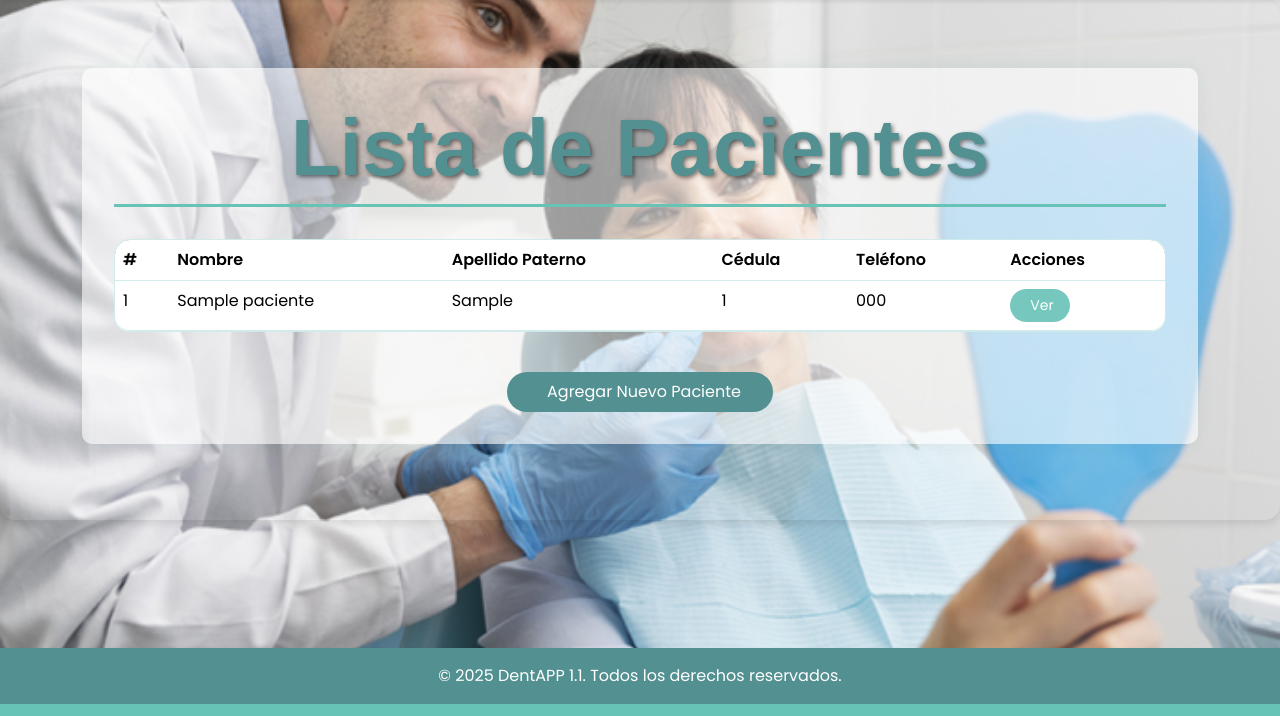
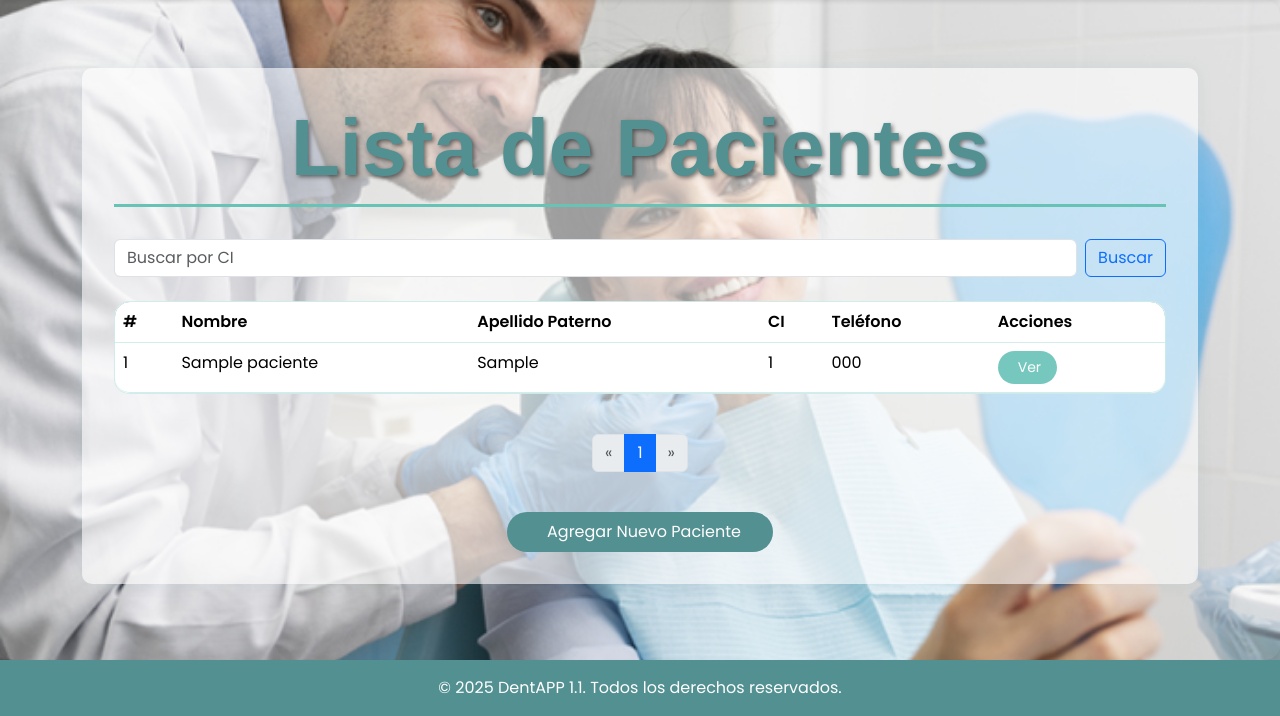
Before and after one commit to HAjiMe-0/BDdentista, a Flask app: page /pacientes in a window 1280 px wide. Shown: the part 96-812 px from the top of the page. Run offline with Flask 3, Linux system fonts and the light colour scheme; the visitor is signed in with stand-in values (Sample User, id 1); tables that the repository leaves empty hold one stand-in row (values such as "Sample post"); some libraries are stand-ins or nearby versions.

Commit message:
Añadir opción para exportar tratamiento a PDF y mejorar paginación en lista de pacientes

```diff
--- a/app/templates/pacientes/listar_pacientes.html
+++ b/app/templates/pacientes/listar_pacientes.html
@@ -133,11 +133,18 @@
         overflow: hidden;
     }
 </style>
-
 <div class="container mt-4">
     <div class="custom-container">
         <h1 class="custom-title text-center">Lista de Pacientes</h1>
 
+        <!-- Formulario de búsqueda -->
+        <!-- Formulario de búsqueda -->
+        <div class="mb-4">
+            <form method="post" action="{{ url_for('main.buscar_pacientes') }}" class="d-flex">
+                <input type="text" name="ci" class="form-control me-2" placeholder="Buscar por CI" aria-label="Buscar por CI">
+                <button type="submit" class="btn btn-outline-primary">Buscar</button>
+            </form>
+        </div>
         <div class="table-responsive mt-4">
             <table class="table custom-table">
                 <thead>
@@ -145,7 +152,7 @@
                         <th>#</th>
                         <th>Nombre</th>
                         <th>Apellido Paterno</th>
-                        <th>Cédula</th>
+                        <th>CI</th>
                         <th>Teléfono</th>
                         <th>Acciones</th>
                     </tr>
@@ -176,6 +183,48 @@
             </table>
         </div>
 
+        <div class="d-flex justify-content-center mt-4">
+            <nav aria-label="Page navigation">
+                <ul class="pagination">
+                    {% if pagination.has_prev %}
+                    <li class="page-item">
+                        <a class="page-link" href="{{ url_for('main.listar_pacientes', page=pagination.prev_num, nombre=nombre_buscar, apellido=apellido_buscar, cedula=cedula_buscar) }}" aria-label="Previous">
+                            <span aria-hidden="true">&laquo;</span>
+                        </a>
+                    </li>
+                    {% else %}
+                    <li class="page-item disabled">
+                        <span class="page-link" aria-hidden="true">&laquo;</span>
+                    </li>
+                    {% endif %}
+
+                    {% for page_num in pagination.iter_pages() %}
+                    {% if page_num %}
+                    {% if page_num == pagination.page %}
+                    <li class="page-item active"><span class="page-link">{{ page_num }}</span></li>
+                    {% else %}
+                    <li class="page-item"><a class="page-link" href="{{ url_for('main.listar_pacientes', page=page_num, nombre=nombre_buscar, apellido=apellido_buscar, cedula=cedula_buscar) }}">{{ page_num }}</a></li>
+                    {% endif %}
+                    {% else %}
+                    <li class="page-item disabled"><span class="page-link">…</span></li>
+                    {% endif %}
+                    {% endfor %}
+
+                    {% if pagination.has_next %}
+                    <li class="page-item">
+                        <a class="page-link" href="{{ url_for('main.listar_pacientes', page=pagination.next_num, nombre=nombre_buscar, apellido=apellido_buscar, cedula=cedula_buscar) }}" aria-label="Next">
+                            <span aria-hidden="true">&raquo;</span>
+                        </a>
+                    </li>
+                    {% else %}
+                    <li class="page-item disabled">
+                        <span class="page-link" aria-hidden="true">&raquo;</span>
+                    </li>
+                    {% endif %}
+                </ul>
+            </nav>
+        </div>
+
         <div class="text-center mt-4">
             <a href="{{ url_for('main.crear_paciente') }}" class="btn btn-add">
                 <i class="fas fa-plus-circle me-2"></i>Agregar Nuevo Paciente
@@ -183,4 +232,5 @@
         </div>
     </div>
 </div>
+
 {% endblock %}
--- a/app/templates/tratamientos/ver_tratamiento.html
+++ b/app/templates/tratamientos/ver_tratamiento.html
@@ -122,6 +122,12 @@
                         <form action="{{ url_for('main.eliminar_tratamiento', tratamiento_id=tratamiento.tratamiento_id) }}" method="POST" class="d-inline">
                             <button type="submit" class="btn btn-eliminar">
                                 <i class="bi bi-trash"></i> Eliminar
+                            </button>
+                        </form>
+
+                        <form action="{{ url_for('main.generar_pdf_tratamiento', tratamiento_id=tratamiento.tratamiento_id) }}" method="GET" class="d-inline">
+                            <button type="submit" class="btn btn-pdf">
+                                <i class="bi bi-file-earmark-pdf"></i> Exportar a PDF
                             </button>
                         </form>
 
```
Also changed, not shown: app/controllers.py (+98 -66 lines).
